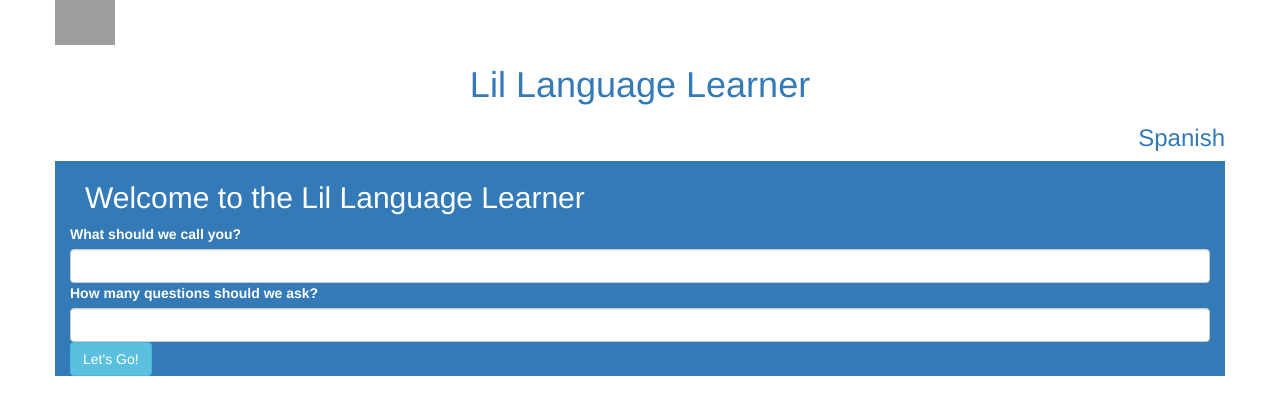
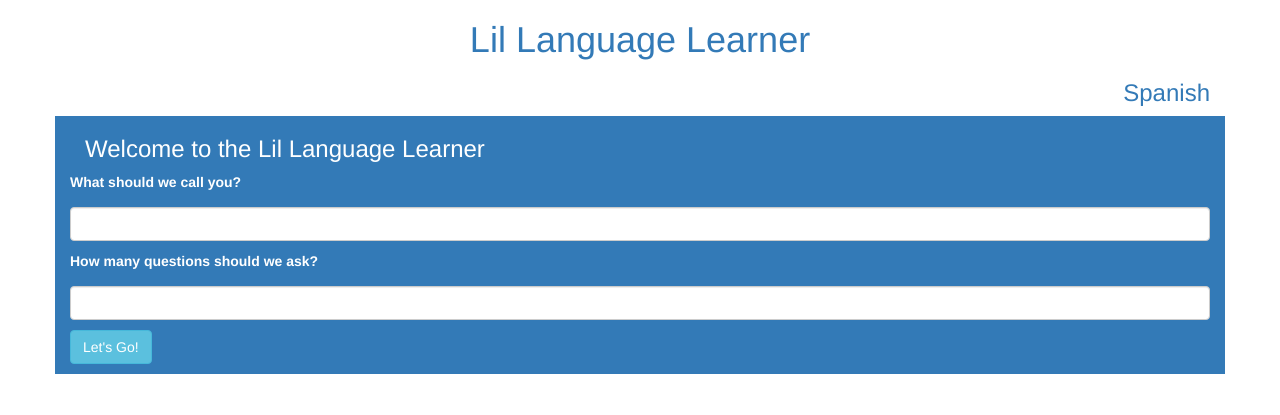
Before and after one commit to kdando/LilLanguageLearner, a Flask app: page / in a window 1280 px wide. Shown: the top 415 px of the page. Run offline with Flask 3, Linux system fonts and the light colour scheme; some libraries are stand-ins or nearby versions; grey boxes are pictures that could not be loaded.

Commit message:
aligning contents

```diff
--- a/templates/base.html
+++ b/templates/base.html
@@ -1,26 +1,19 @@
 {%- extends "bootstrap/base.html" %}
 
-{% block title %}Lil Language Learner{% endblock %}
+{% block title %}<h1>Lil Language Learner</h1>{% endblock %}
 
 {% block navbar %}
 <div class="container">
-    <div class="row">
-        <div class="col-3 d-flex h-100c">
-            <img src="{{ url_for('static', filename='globe.svg') }}" alt="Globe" width="60">
-        </div>
-        <div class="col-6 d-flex h-100">
+    <div>
             <h1 class="text-center text-primary">Lil Language Learner</h1>
-        </div>
-        <div class="col-3 d-flex h-100">
             <h3 class="text-right text-primary">Spanish</h3>
-        </div>
     </div>
 </div>
 {%- endblock %}
 
 {% block content %}
 <div class="container">
-    <h1>Welcome to Lil Language Learner!</h1>
+    <h2>Welcome to Lil Language Learner!</h2>
     <p>I am just the base template page, you shouldn't see me!</p>
 </div>
 {%- endblock %}
--- a/templates/index.html
+++ b/templates/index.html
@@ -5,20 +5,22 @@
 {% block content %}
 <main class="container bg-primary p-5">
     <div class="container">
-        <h2>Welcome to the Lil Language Learner</h2>
+        <h3>Welcome to the Lil Language Learner</h3>
     </div>
 
     <form action="/" method="POST">
         <div>
-           <label for="name" class="form-label">What should we call you?</label>
-            <input type="text" id="name" name="username" required class="form-control">
+            <p><label for="name" class="form-label">What should we call you?</label></p>
+            <p><input type="text" id="name" name="username" required class="form-control"></p>
         </div>
 
         <div>
-            <label for="name" class="form-label">How many questions should we ask?</label>
-            <input type="number" id="total_questions" name="total_questions" required class="form-control">
+            <p><label for="name" class="form-label">How many questions should we ask?</label></p>
+            <p><input type="number" id="total_questions" name="total_questions" required class="form-control"></p>
         </div>
-        <button type="submit" class="btn btn-info">Let's Go!</button>
+        <p>
+            <button type="submit" class="btn btn-info">Let's Go!</button>
+        </p>
     </form>
 </main>
 {%- endblock %}
```
Also changed, not shown: templates/quiz.html (+6 -6 lines), templates/result.html (+10 -6 lines).
